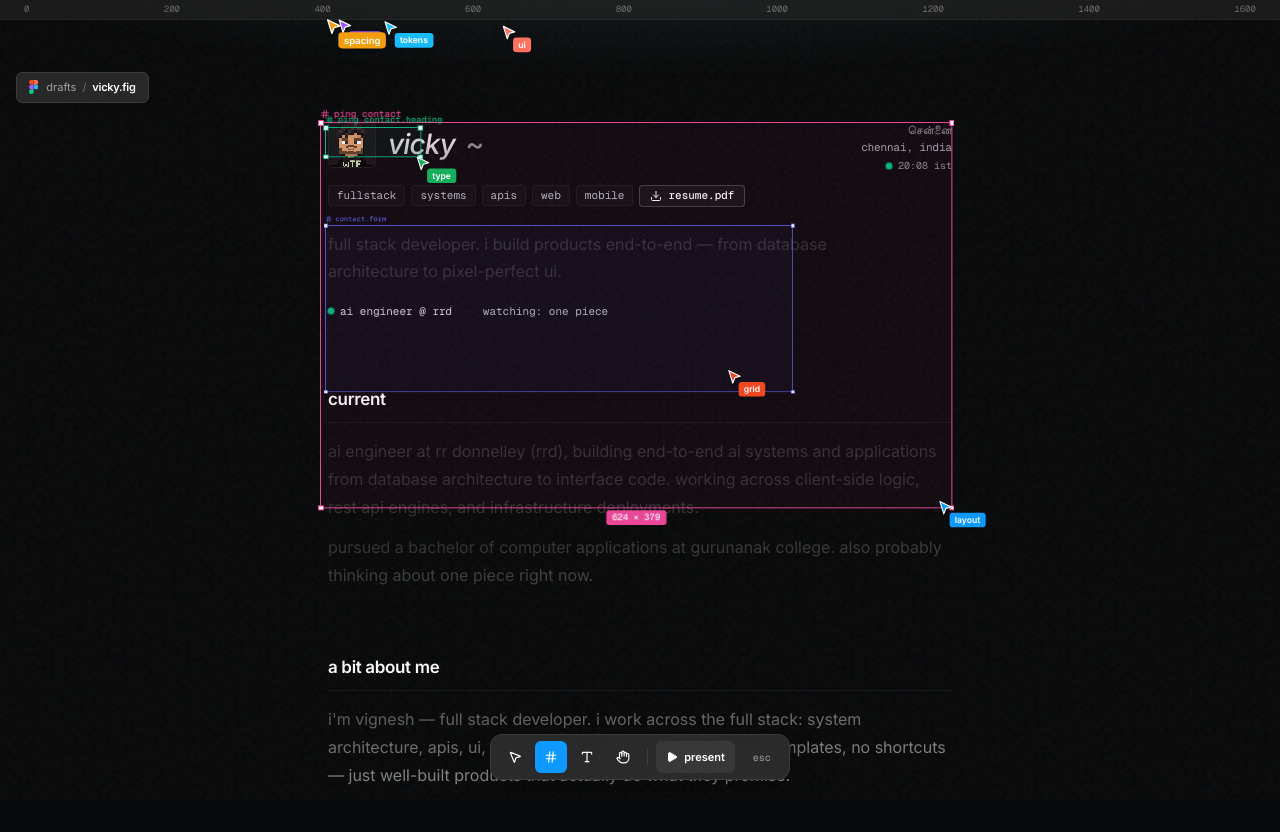
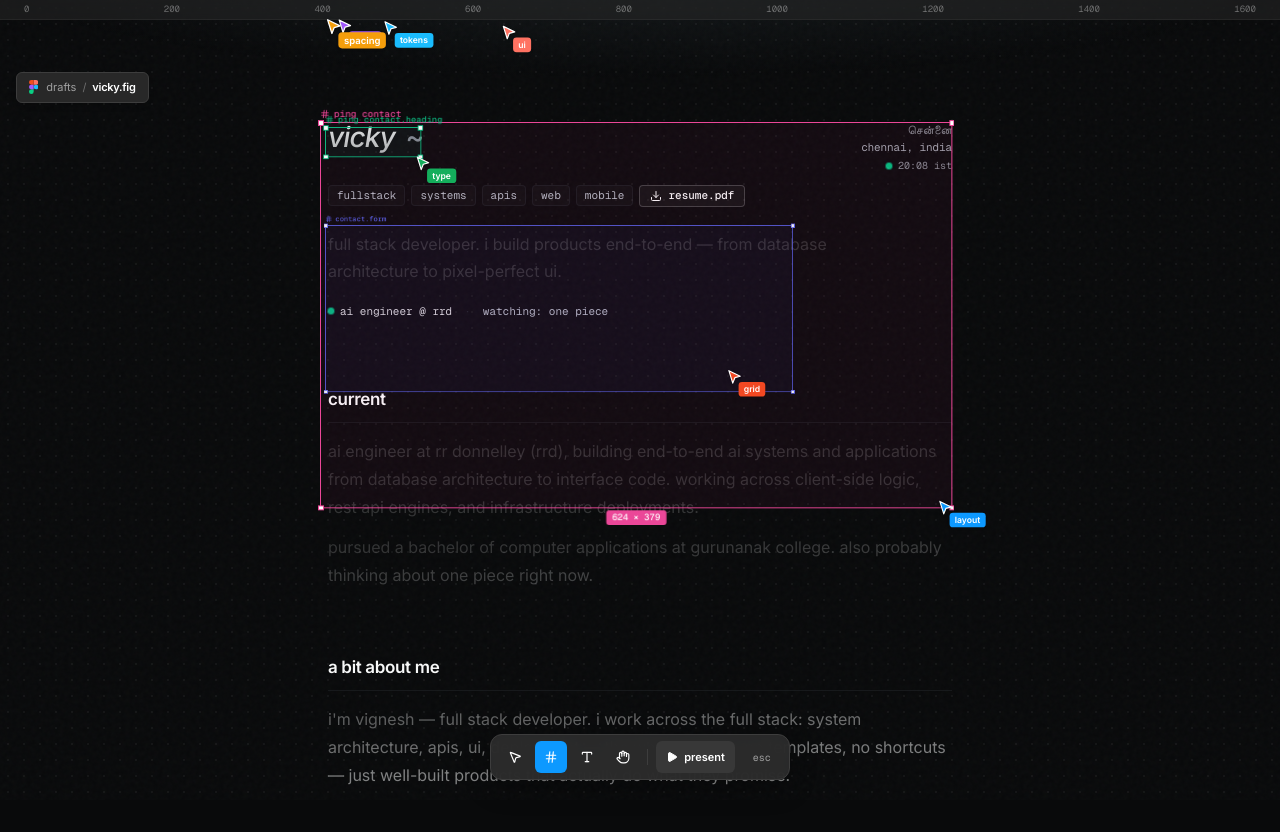
Before and after one commit to vickydecodes/vicky-portfolio, a React (Vite) app: page / in a window 1280 px wide. Shown: the top 832 px of the page. Built offline with nearby package versions, Linux system fonts and the light colour scheme; a web font is replaced by a local one.

Commit message:
fix: remove avatar from hero

```diff
--- a/src/pages/Home.tsx
+++ b/src/pages/Home.tsx
@@ -160,15 +160,6 @@ export default function Home() {
       {/* Intro Header Section (Grouped for Chennai hover highlight) */}
       <section data-figma-node="hero" className="group/header select-none">
         <div className="flex justify-between items-start gap-3">
-          <div className="flex items-center gap-3">
-            <div className="h-11 w-11 sm:h-12 sm:w-12 rounded-lg border border-border/70 bg-foreground/[0.03] overflow-hidden shrink-0 transition-transform duration-300 group-hover/header:scale-[1.03]">
-              <img
-                src="/assets/avatar_mc.png"
-                alt="vicky"
-                className="h-full w-full object-cover select-none"
-                style={{ imageRendering: "pixelated" }}
-              />
-            </div>
           <h1 className="font-sans italic font-medium text-[26px] sm:text-[28px] tracking-[-0.03em] leading-tight lowercase">
             <span className="linear-sheen pr-1">vicky</span>{" "}
             <span
@@ -178,7 +169,6 @@ export default function Home() {
               ~
             </span>
           </h1>
-          </div>
 
           <div className="text-right font-sans text-xs select-none shrink-0 space-y-0.5 pt-0.5">
             <p className="text-muted-foreground/70 group-hover/header:text-foreground transition-colors duration-300">
```
Lines whose indentation alone changed are shown as unchanged.
